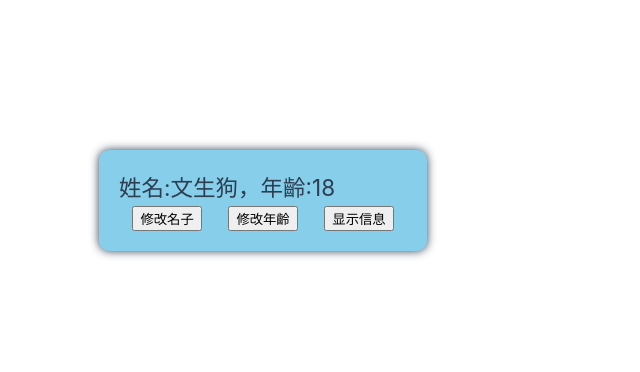
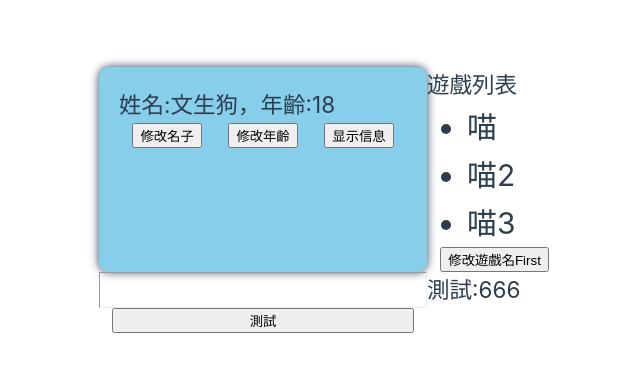
Before and after one commit to CuttleFish999/Vue, a Vue app: page / in a window 1280 px wide. Shown: the part 200-572 px from the top of the page, without its empty margins (213-853 px from the left). Built offline with nearby package versions, Linux system fonts and the light colour scheme.

Commit message:
reactive test

```diff
--- a/src/components/Preson.vue
+++ b/src/components/Preson.vue
@@ -6,12 +6,36 @@
         <button @click="changeAge">修改年齡</button>
         <button @click="showInfo">显示信息</button>
     </div>
+
+    <div>
+        <h2>遊戲列表</h2>
+        <ul>
+            <li v-for="g in games" v-bind:key="g.id">{{g.name}}</li>
+        </ul>
+        <button @click="changeFirstGame">修改遊戲名First</button>
+    </div>
+    <hr>
+    <h2>測試:{{obj.a.b.c}}</h2>
+    <button @click="changeOBJ">測試</button>
 </template>
 
 
 <script setup lang="ts" name="Person324">
     import {reactive} from 'vue'
     let dog = reactive({name:"文生狗" , age:18})
+    let games = reactive([
+        {id: "01" , name: "喵"},
+        {id: "02" , name: "喵2"},
+        {id: "03" , name: "喵3"}
+    ])
+
+    let obj = reactive({
+        a:{
+            b:{
+                c:666
+            }
+        }
+    })
 
     function changeName(){
             if(dog.name === "文生狗"){
@@ -26,9 +50,13 @@
         dog.age++
     }
 
-    // function showTel(){
-    //     alert(tel)
-    // }
+    function changeFirstGame(){
+        games[0].name = "貓貓貓"
+    }
+
+    function changeOBJ(){
+        obj.a.b.c = 999
+    }
 </script>
 
 
@@ -43,4 +71,8 @@
 button{
     margin: 0 1em
 }
+
+li{
+    font-size: 2em;
+}
 </style>
```
